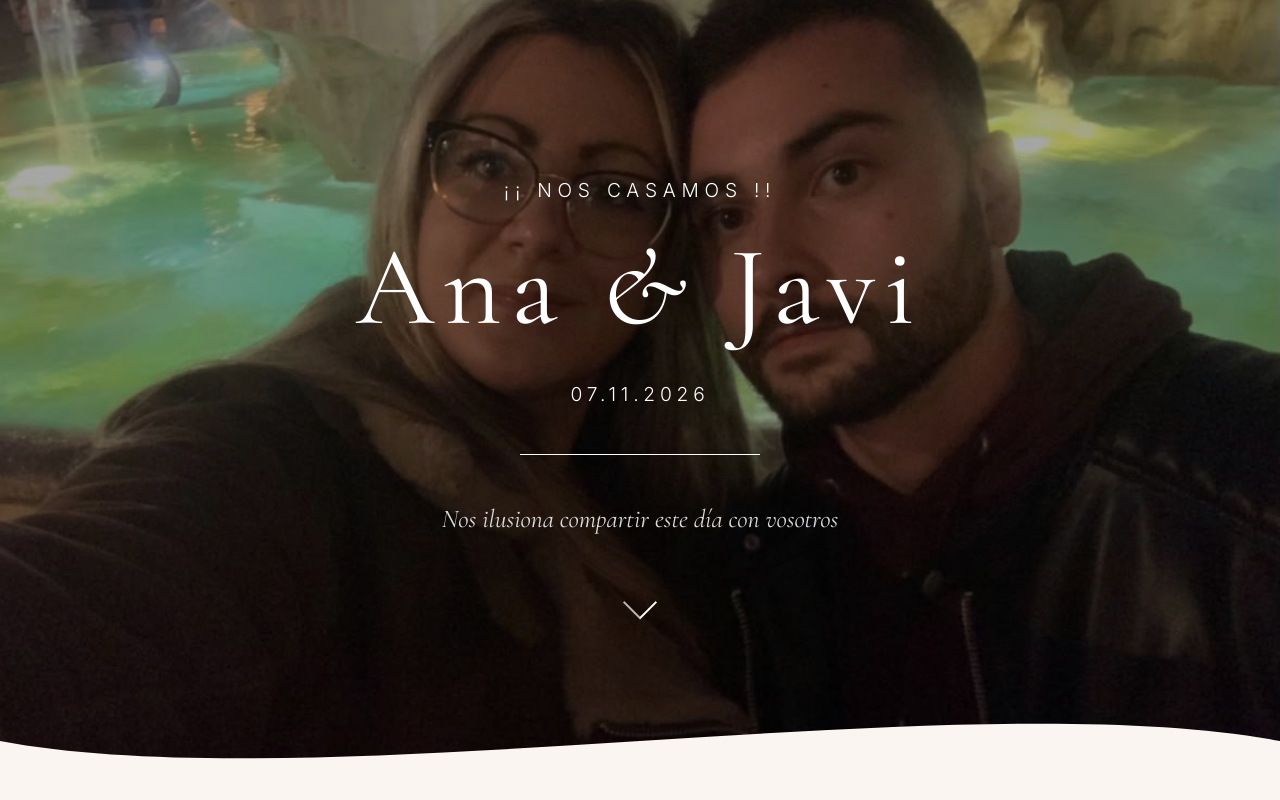
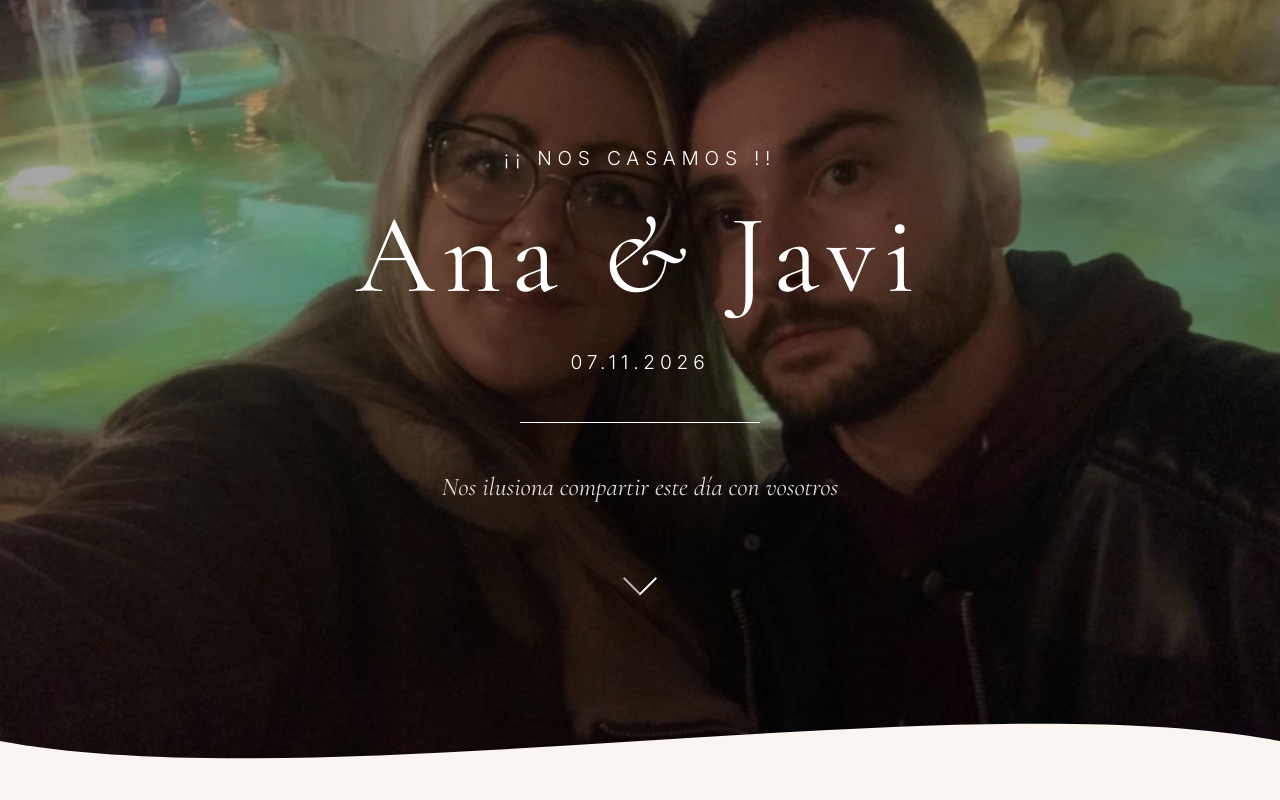
Before and after one commit to extremeradev/bodajaviyana, a React (Vite) app: page / in a window 1280 px wide. Shown: the top 800 px of the page. Built offline with nearby package versions, Linux system fonts and the light colour scheme.

Commit message:
Increase space between arrow and wave

```diff
--- a/src/components/Hero.module.css
+++ b/src/components/Hero.module.css
@@ -90,8 +90,10 @@
 
 .arrowWrap {
   margin-top: 3rem;
-  padding: 0.5rem 2rem;
+  margin-bottom: 3rem;
+  padding: 1rem 2rem;
   cursor: pointer;
+  touch-action: manipulation;
 }
 
 .arrow {
```
